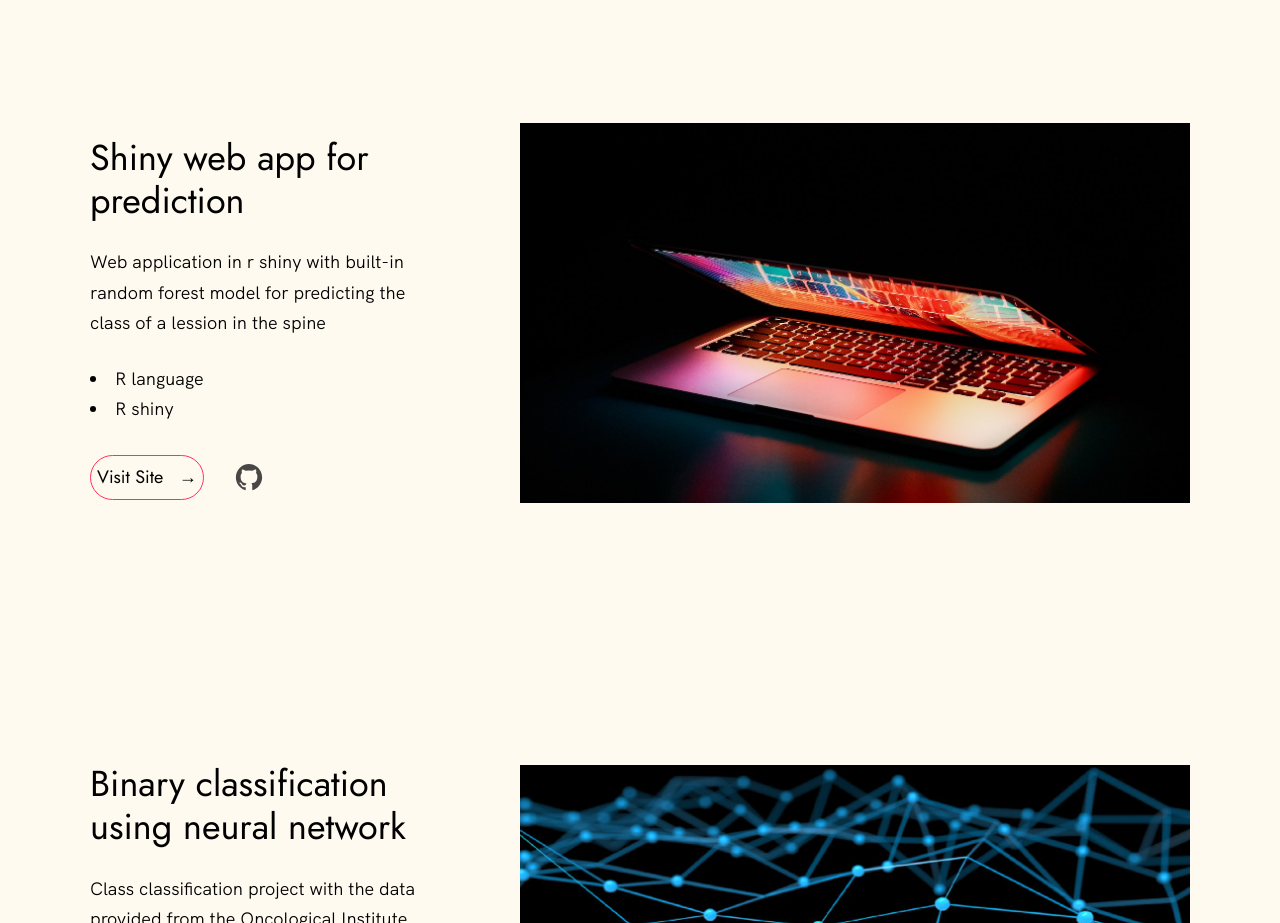
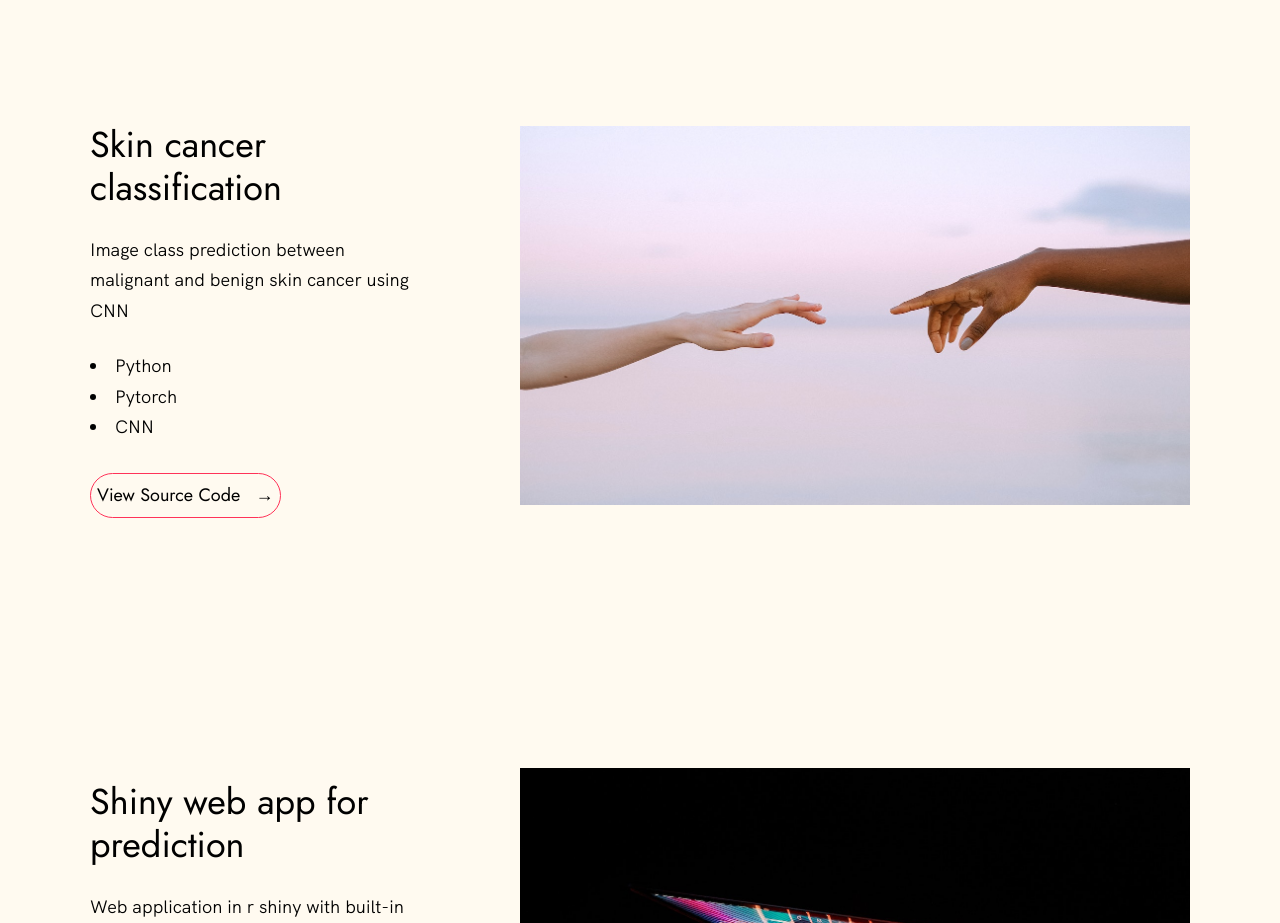
Before and after one commit to nssharmaofficial/nssharmaofficial.github.io, a website: page index.html in a window 1280 px wide. Shown: the part 1620-2543 px from the top of the page. Drawn offline with Linux system fonts and the light colour scheme.

Commit message:
added new project

```diff
--- a/index.html
+++ b/index.html
@@ -64,7 +64,6 @@
           <!-- Each div with the work__box class is a project. -->
 
           <div class="work__box">
-
             <div class="work__text">
               <h3>Spondylodiscitidis vs. Metastasis  </h3>
               <p>
@@ -88,8 +87,34 @@
             <div class="work__image-box">
               <img src="./images/ml_r.jpg" class="work__image" alt="ml_r" />
             </div>
+          </div>
 
+
+          <div class="work__box">
+            <div class="work__text">
+              <h3>Skin cancer classification  </h3>
+              <p>
+                 Image class prediction between malignant and benign skin cancer using CNN
+              </p>
+
+              <ul class="work__list">
+                <li>Python</li>
+                <li>Pytorch</li>
+                <li>CNN</li>
+              </ul>
+
+              <div class="work__links">
+                <a href="https://github.com/natasabrisudova/SkinCancer-CNN" target="_blank" class="link__text">
+                  View Source Code <span>&rarr;</span>
+                </a>
+               </div>
+             </div>
+
+            <div class="work__image-box">
+              <img src="./images/skin_cancer.jpg" class="work__image" alt="skin_cancer" />
+            </div>
           </div>
+
 
           <div class="work__box">
             <div class="work__text">
```
Also changed, not shown: images/skin_cancer.jpg (added).
